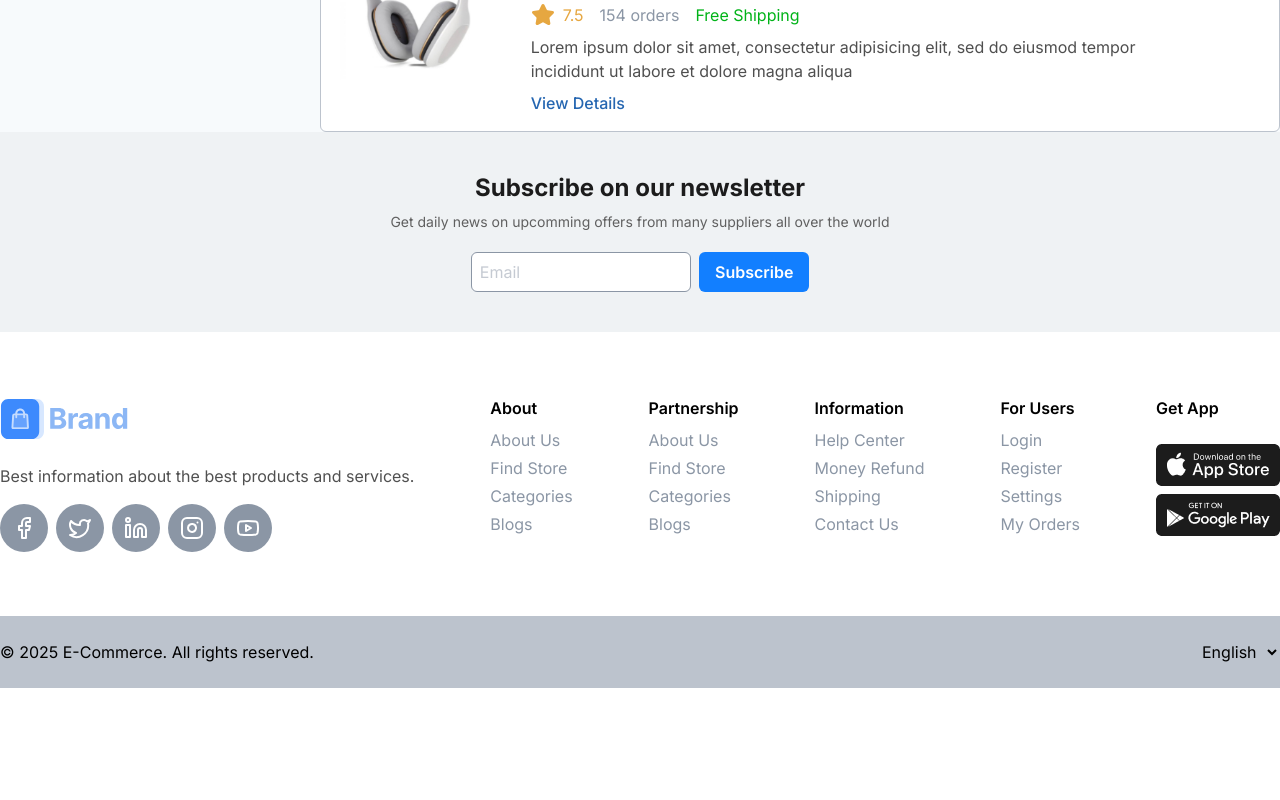
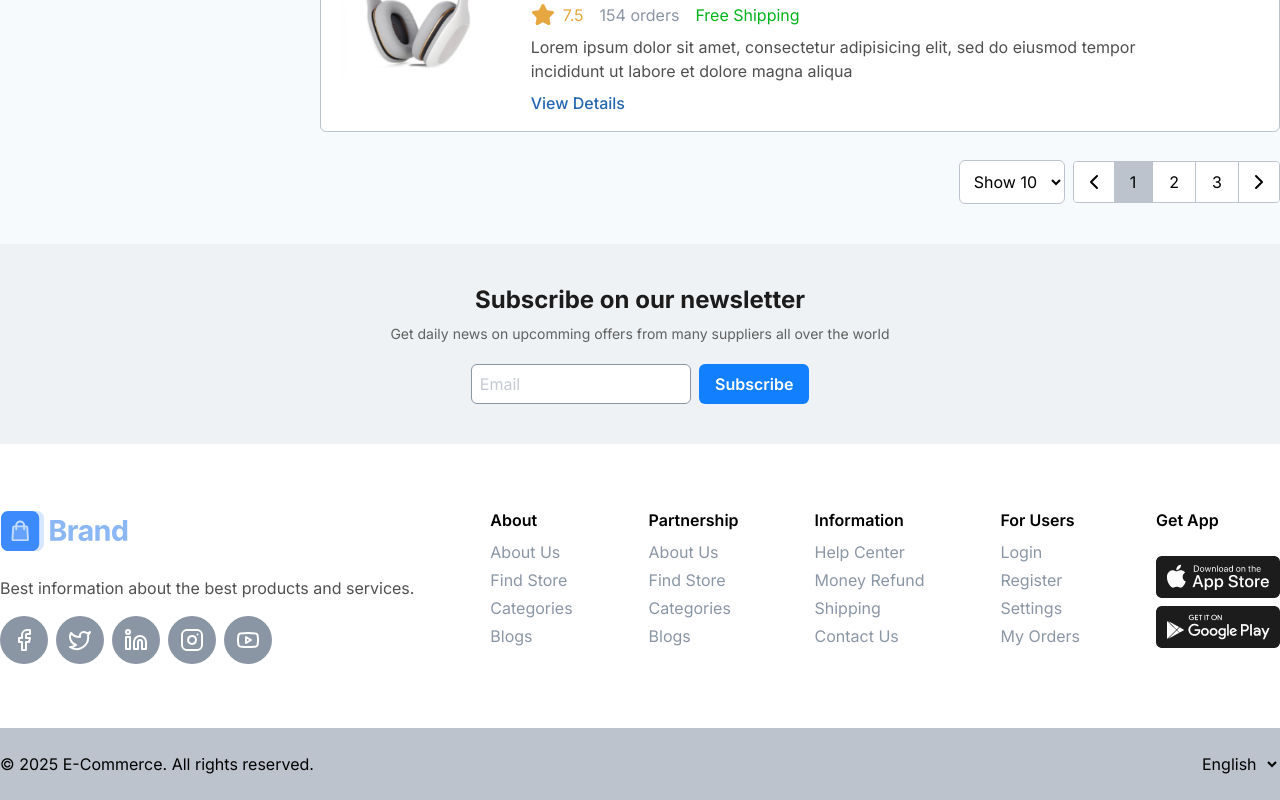
Before and after one commit to heamlk/Ecommerce-frontend-design, a Next.js app: page /products in a window 1280 px wide. Shown: the part 2350-3150 px from the top of the page. Before the commit the page ends 3038 px from the top, so only its background shows below. Built offline with nearby package versions, Linux system fonts and the light colour scheme.

Commit message:
feat: update the products page

```diff
--- a/src/app/products/page.tsx
+++ b/src/app/products/page.tsx
@@ -1,5 +1,6 @@
 import Container from "@/components/common/Container";
 import Newsletter from "@/components/layouts/Newsletter";
+import ProductPagination from "@/components/layouts/ProductPagination";
 import ProductsBreadCrumbs from "@/components/layouts/ProductsBreadCrumbs";
 import ProductsList from "@/components/layouts/ProductsList";
 import ProductsSideBar from "@/components/layouts/ProductsSideBar";
@@ -15,6 +16,8 @@ const page = () => {
         <ProductsSideBar />
         <ProductsList />
       </Container>
+
+      <ProductPagination />
       <Newsletter />
     </main>
   );
```
